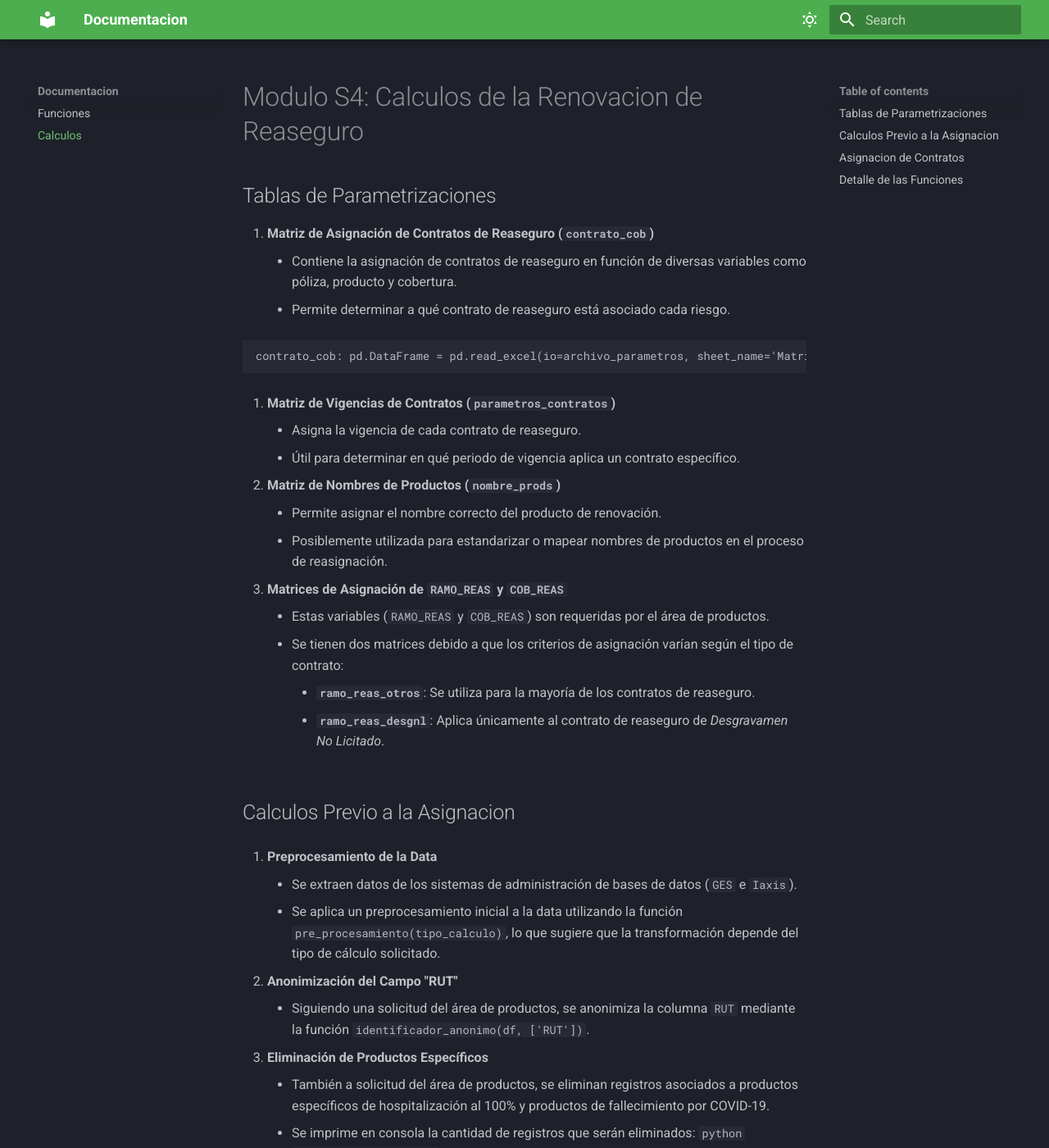
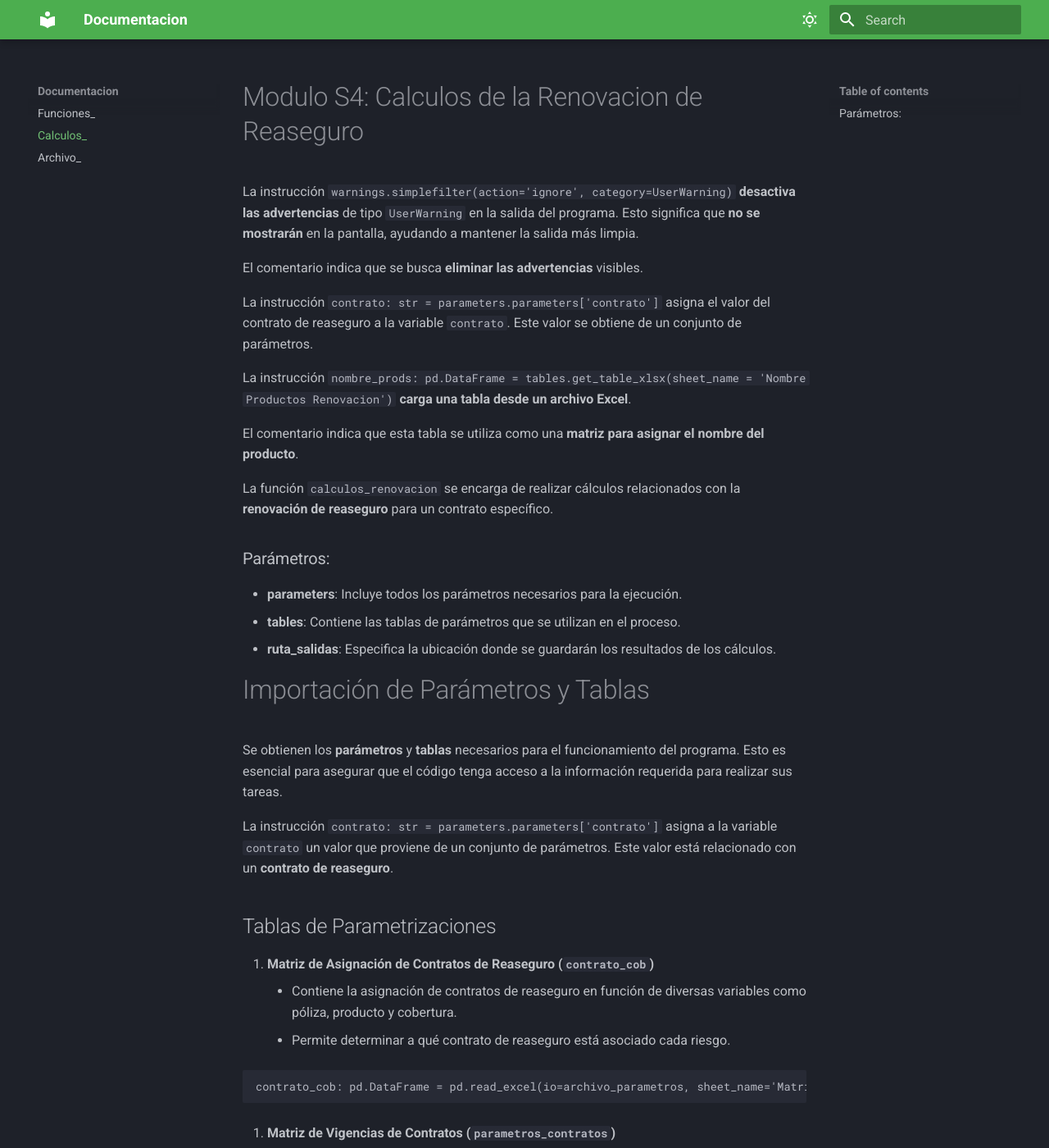
Before and after one commit to andesanalytics/Renovacion-Reaseguro, an MkDocs documentation site: the page built from docs/S4_Calculos_Renovacion.md, in a window 1280 px wide and 1400 px high. Shown: the whole window at 82% size. Built offline with MkDocs 1.6.1 and Material for MkDocs 9.7.7, drawn with Linux system fonts in a browser that asks for light colours.

Commit message:
Commit previo a comentarios

```diff
--- a/docs/S4_Calculos_Renovacion.md
+++ b/docs/S4_Calculos_Renovacion.md
@@ -1,4 +1,52 @@
 # Modulo S4: Calculos de la Renovacion de Reaseguro
+
+
+La instrucción `warnings.simplefilter(action='ignore', category=UserWarning)` **desactiva las advertencias** de tipo `UserWarning` en la salida del programa. Esto significa que **no se mostrarán** en la pantalla, ayudando a mantener la salida más limpia.
+
+El comentario indica que se busca **eliminar las advertencias** visibles.
+
+La instrucción `contrato: str = parameters.parameters['contrato']` asigna el valor del contrato de reaseguro a la variable `contrato`. Este valor se obtiene de un conjunto de parámetros.
+
+La instrucción `nombre_prods: pd.DataFrame = tables.get_table_xlsx(sheet_name = 'Nombre Productos Renovacion')` **carga una tabla desde un archivo Excel**.
+
+El comentario indica que esta tabla se utiliza como una **matriz para asignar el nombre del producto**.
+
+
+La función `calculos_renovacion` se encarga de realizar cálculos relacionados con la **renovación de reaseguro** para un contrato específico.
+
+### Parámetros:
+- **parameters**: Incluye todos los parámetros necesarios para la ejecución.
+- **tables**: Contiene las tablas de parámetros que se utilizan en el proceso.
+- **ruta_salidas**: Especifica la ubicación donde se guardarán los resultados de los cálculos.
+
+# Importación de Parámetros y Tablas
+
+Se obtienen los **parámetros** y **tablas** necesarios para el funcionamiento del programa. Esto es esencial para asegurar que el código tenga acceso a la información requerida para realizar sus tareas.
+
+
+La instrucción `contrato: str = parameters.parameters['contrato']` asigna a la variable `contrato` un valor que proviene de un conjunto de parámetros. Este valor está relacionado con un **contrato de reaseguro**.
+
+
+
+
+
+
+
+
+
+
+
+
+
+
+
+
+
+
+
+
+
+
 
 ## Tablas de Parametrizaciones
 
--- a/mkdocs.yml
+++ b/mkdocs.yml
@@ -21,8 +21,9 @@ theme:
 
 
 nav:
-  - Funciones: S2_Funciones.md
-  - Calculos: S4_Calculos_Renovacion.md
+  - Funciones_: S2_Funciones.md
+  - Calculos_: S4_Calculos_Renovacion.md
+  - Archivo_: Archivo.md
 
 
 plugins:
```
Also changed, not shown: S4_Calculos_Renovacion.py (+13 -8 lines), docs/Archivo.md (added, +236 -0 lines), docs/Prueba.md (added, +2 -0 lines), docs/index.md (+1 -0 lines).
